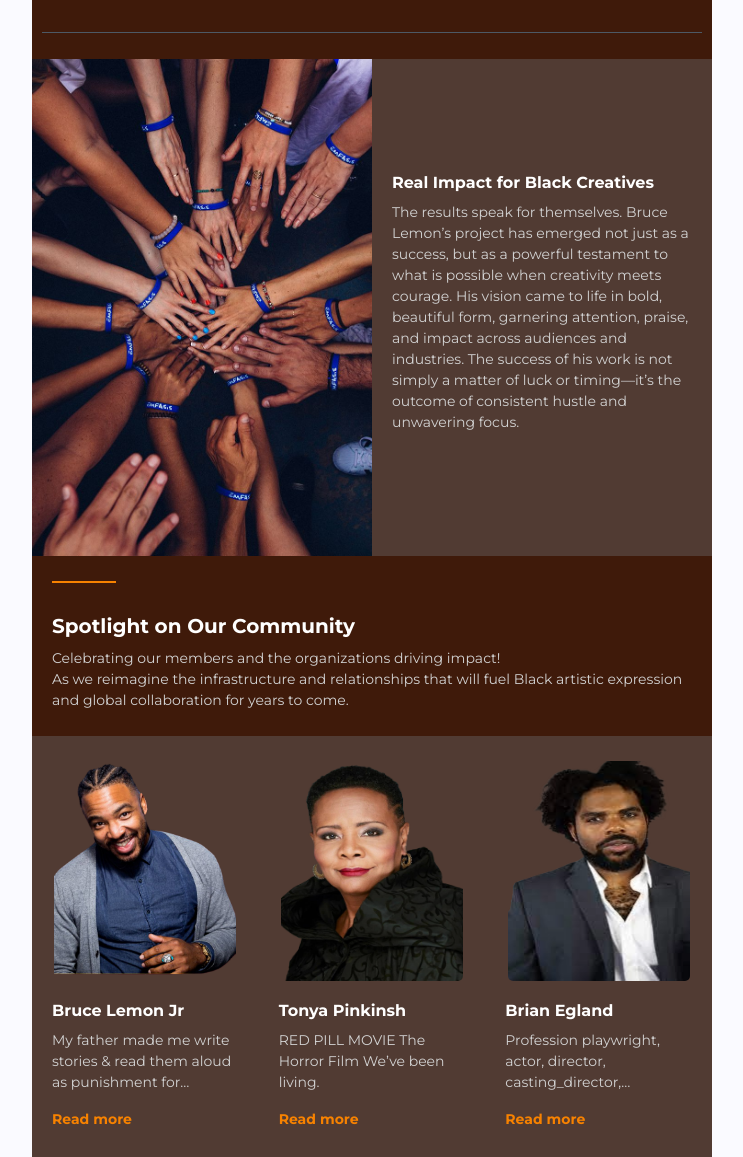
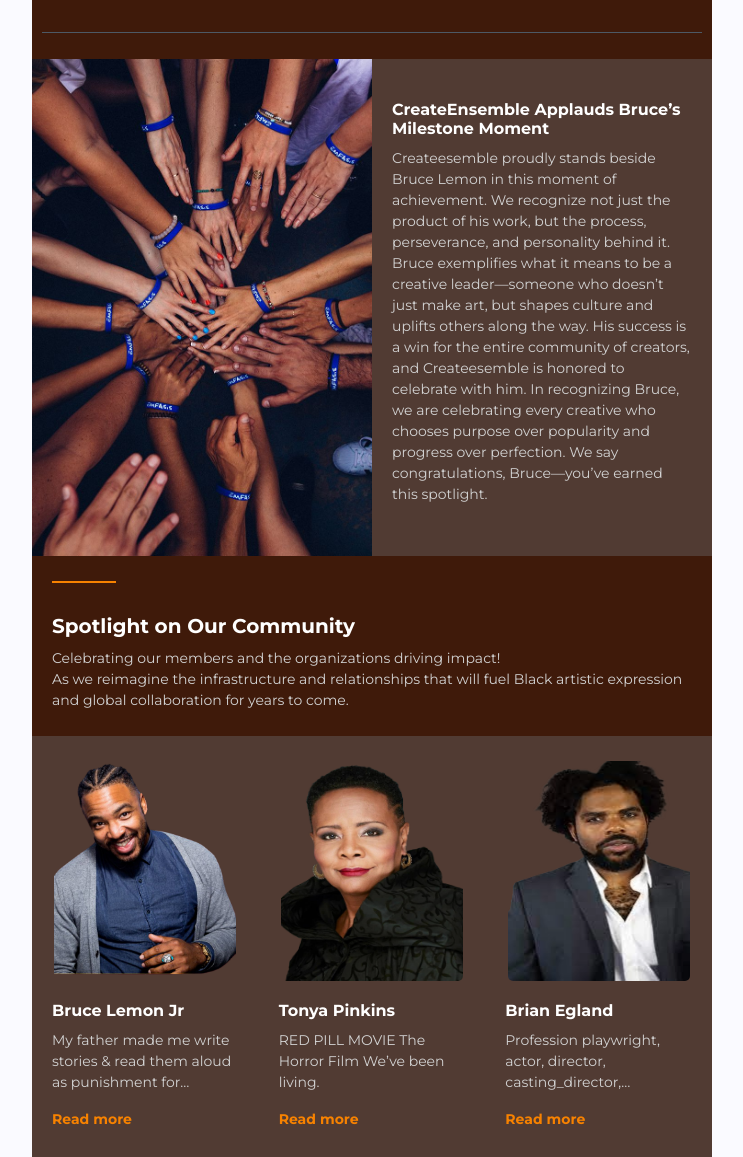
Before and after one commit to chhkas1/InnerHTML_Project, a plain HTML site: page index.html in a window 1280 px wide. Shown: the part 1377-2534 px from the top of the page, without its empty margins (268-1011 px from the left). Drawn offline with Linux system fonts and the light colour scheme.

Commit message:
Converted Sousou to Bruce2

```diff
--- a/index.html
+++ b/index.html
@@ -264,7 +264,7 @@
 														<table class="heading_block block-2" width="100%" border="0" cellpadding="0" cellspacing="0" role="presentation" style="mso-table-lspace: 0pt; mso-table-rspace: 0pt;">
 															<tr>
 																<td class="pad" style="padding-bottom:10px;text-align:center;width:100%;">
-																	<h2 style="margin: 0; color: #fff; direction: ltr; font-family: 'Montserrat', Arial, Roboto, sans-serif; font-size: 16px; font-weight: 700; letter-spacing: normal; line-height: 120%; text-align: left; margin-top: 10px; margin-bottom: 0; mso-line-height-alt: 19.2px;"><span class="tinyMce-placeholder">Real Impact for Black Creatives</span></h2>
+																	<h2 style="margin: 0; color: #fff; direction: ltr; font-family: 'Montserrat', Arial, Roboto, sans-serif; font-size: 16px; font-weight: 700; letter-spacing: normal; line-height: 120%; text-align: left; margin-top: 10px; margin-bottom: 0; mso-line-height-alt: 19.2px;"><span class="tinyMce-placeholder">CreateEnsemble Applauds Bruce’s Milestone Moment</span></h2>
 																</td>
 															</tr>
 														</table>
@@ -272,7 +272,7 @@
 															<tr>
 																<td class="pad" style="padding-bottom:20px;">
 																	<div style="color:#d2d2d2;direction:ltr;font-family:Montserrat, Trebuchet MS, Lucida Grande, Lucida Sans Unicode, Lucida Sans, Tahoma, sans-serif;font-size:14px;font-weight:400;letter-spacing:0px;line-height:150%;text-align:left;mso-line-height-alt:21px;">
-																		<p style="margin: 0;">The results speak for themselves. Bruce Lemon’s project has emerged not just as a success, but as a powerful testament to what is possible when creativity meets courage. His vision came to life in bold, beautiful form, garnering attention, praise, and impact across audiences and industries. The success of his work is not simply a matter of luck or timing—it’s the outcome of consistent hustle and unwavering focus.</p>
+																		<p style="margin: 0;">Createesemble proudly stands beside Bruce Lemon in this moment of achievement. We recognize not just the product of his work, but the process, perseverance, and personality behind it. Bruce exemplifies what it means to be a creative leader—someone who doesn’t just make art, but shapes culture and uplifts others along the way. His success is a win for the entire community of creators, and Createesemble is honored to celebrate with him. In recognizing Bruce, we are celebrating every creative who chooses purpose over popularity and progress over perfection. We say congratulations, Bruce—you’ve earned this spotlight.</p>
 																	</div>
 																</td>
 															</tr>
@@ -391,7 +391,7 @@
 													<table class="heading_block block-2" width="100%" border="0" cellpadding="0" cellspacing="0" role="presentation" style="mso-table-lspace: 0pt; mso-table-rspace: 0pt;">
 														<tr>
 															<td class="pad" style="padding-bottom:10px;padding-top:20px;text-align:center;width:100%;">
-																<h2 style="margin: 0; color: #fff; direction: ltr; font-family: 'Montserrat', Arial, Roboto, sans-serif; font-size: 16px; font-weight: 700; letter-spacing: normal; line-height: 120%; text-align: left; margin-top: 0; margin-bottom: 0; mso-line-height-alt: 19.2px;">Tonya Pinkinsh</h2>
+																<h2 style="margin: 0; color: #fff; direction: ltr; font-family: 'Montserrat', Arial, Roboto, sans-serif; font-size: 16px; font-weight: 700; letter-spacing: normal; line-height: 120%; text-align: left; margin-top: 0; margin-bottom: 0; mso-line-height-alt: 19.2px;">Tonya Pinkins</h2>
 															</td>
 														</tr>
 													</table>
```
